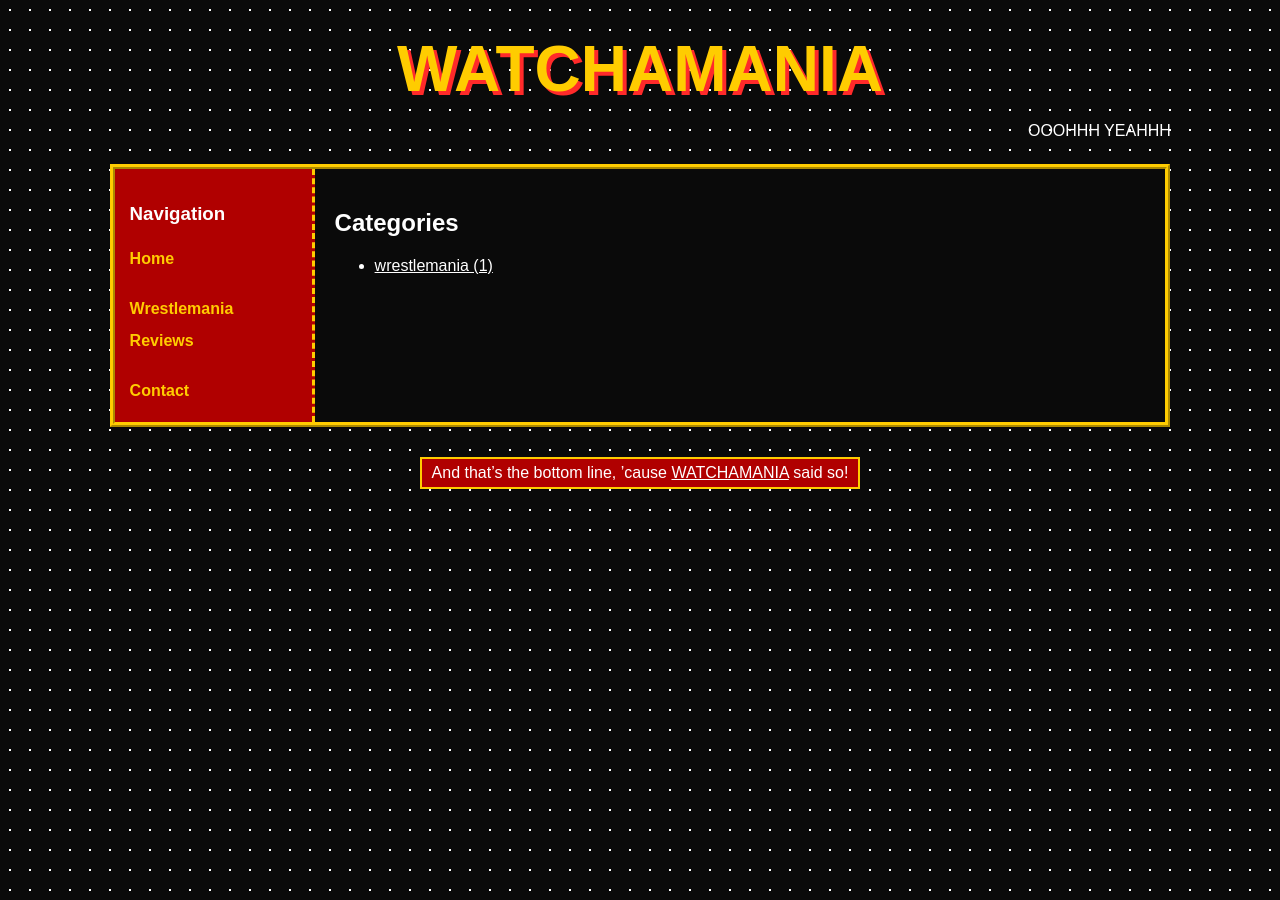
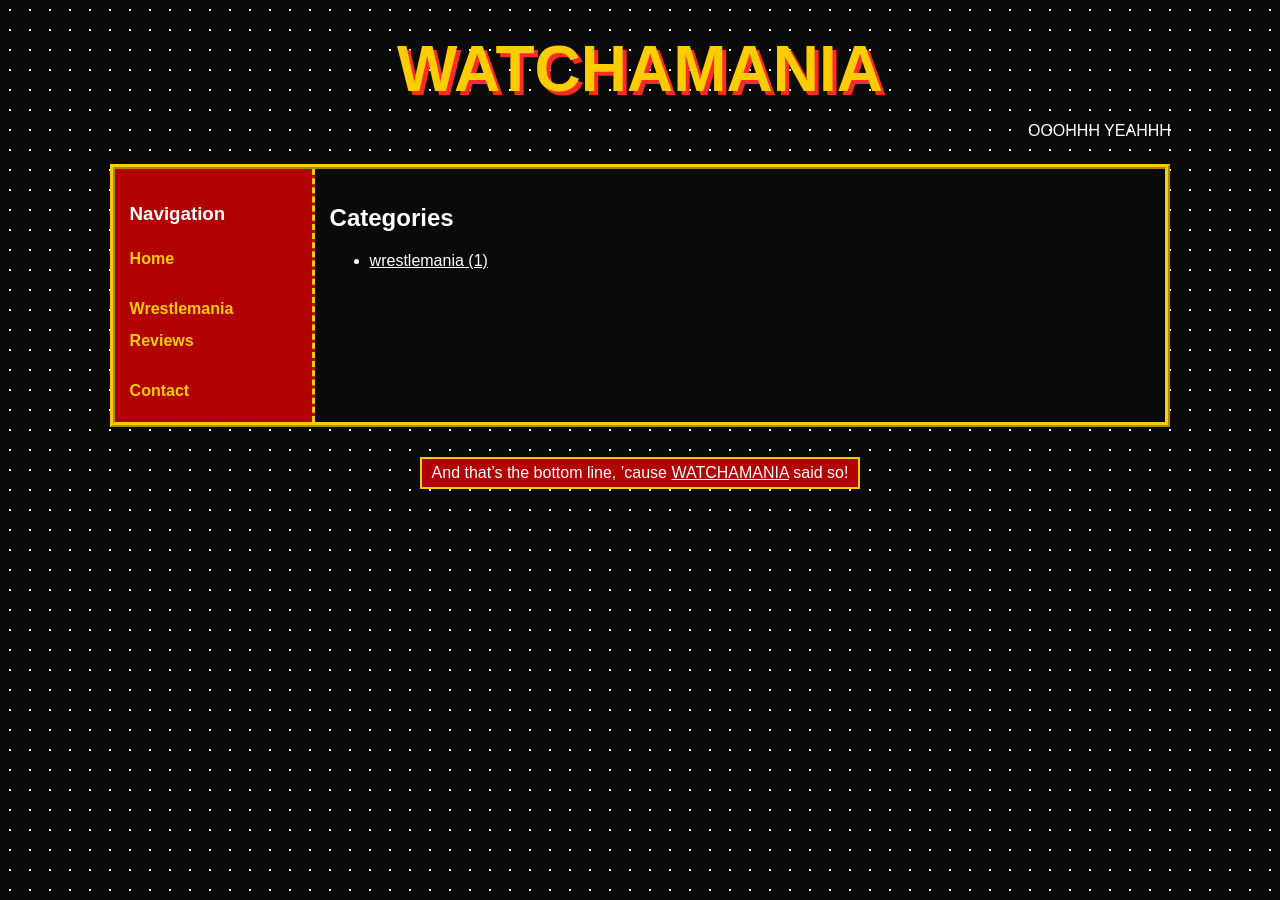
Before and after one commit to watchamania/watchamania.github.io, a Jekyll site: the page built from category.html, in a window 1280 px wide. Built offline with Jekyll 4.4.1, drawn with Linux system fonts in a browser that asks for light colours.

Commit message:
Update style.css

```diff
--- a/assets/css/style.css
+++ b/assets/css/style.css
@@ -94,7 +94,7 @@ h1 a {
 
 .content {
     flex: 1;
-    padding: 20px;
+    padding: 15px;
     text-align: left;
     background: var(--bg-main);
 }
```
